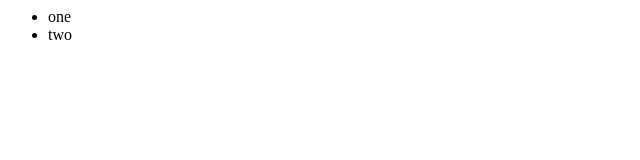
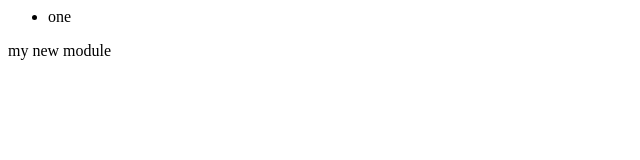
Before and after one commit to jeanes/gitTest, a plain HTML site: page index.html in a window 1280 px wide. Shown: the whole page, without its empty margins (0-640 px from the left). Drawn offline with Linux system fonts and the light colour scheme.

Commit message:
added module2

```diff
--- a/index.html
+++ b/index.html
@@ -1,4 +1,9 @@
-<ul>
-	<li>one</li>
-	<li>two</li>
-</ul>
+<module-one>
+	<ul>
+		<li>one</li>
+	</ul>
+</module-one>
+
+<module-two>
+	<div>my new module</div>
+</module-two>
```
